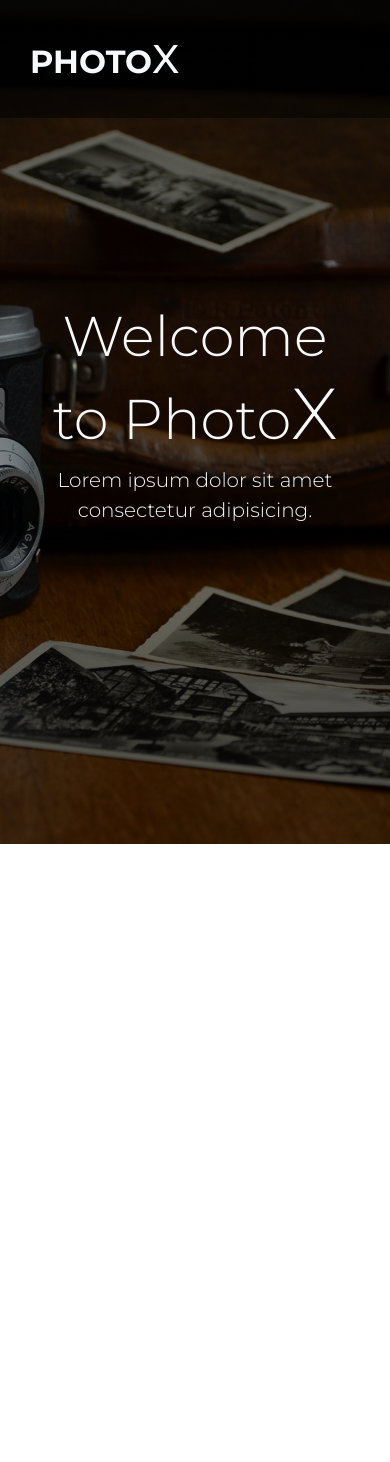
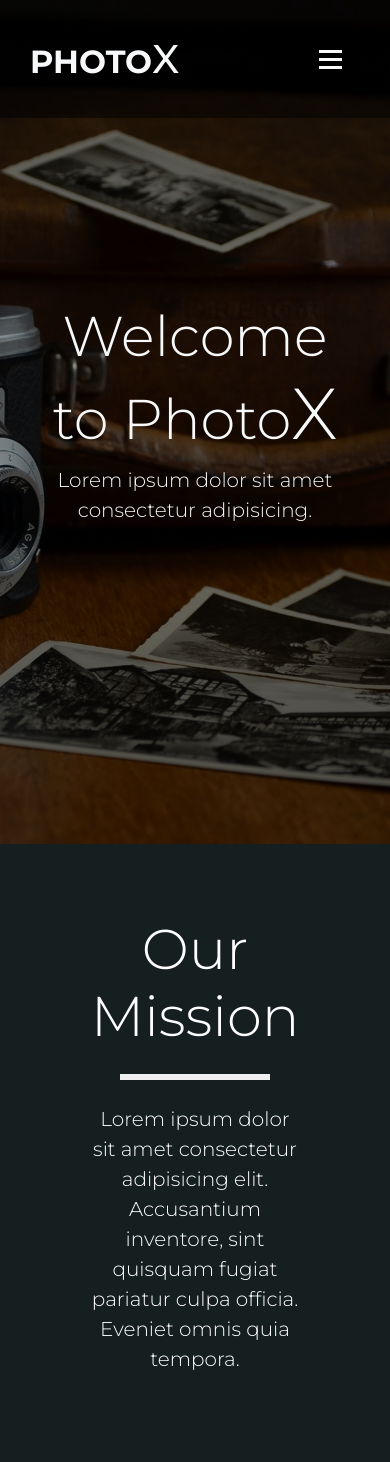
Before and after one commit to ANKITA-web34/photoX, a plain HTML site: page index.html in a window 390 px wide. Before the commit the page ends 844 px from the top, so only its background shows below. Drawn offline with nearby package versions, Linux system fonts and the light colour scheme.

Commit message:
creating mission section

```diff
--- a/index.html
+++ b/index.html
@@ -60,9 +60,25 @@
       </div>
 
     </header>
+    <!--Endofheader-->
+
+    <!--mission-->
+    <section class="p-5 mission">
+      <div class="container-fluid">
+        <div class="row text-white text-center">
+          <div class="col m-4">
+            <h1 class="display-4 mb-4">Our Mission</h1>
+            <div class="underline mb-4"></div>
+            <p class="lead">Lorem ipsum dolor sit amet consectetur adipisicing elit. Accusantium inventore, sint quisquam fugiat pariatur culpa officia. Eveniet omnis quia tempora.</p>
+          </div>
+        </div>
+
+      </div>
+    </section>
 
 
-    <!--Endofheader-->
+
+    <!--EndOfMission-->
 
 
 
--- a/script.js
+++ b/script.js
@@ -1,13 +1,17 @@
 $(document).ready(function() {
     $('.nav-button').click(function() {
-        $('.nav-button').toggleClasse('change');
+        $('.nav-button').toggleClass('change');
     });
 
 
     $(window).scroll(function() {
         let position = $(this).scrollTop();
-        if(postion >= 200) {
-            $('nav-menu').removeClass('custom-navbar');
+        if(position >= 200) {
+            $('.nav-menu').addClass('custom-navbar');
+        } else {
+            $('.nav-menu').removeClass('custom-navbar');
         }
     });
+
+
 });
--- a/style.css
+++ b/style.css
@@ -11,8 +11,6 @@ header{
 }
 
 
-
-
 /*navbar*/
 .nav-menu {
     background: linear-gradient(rgba(0,0,0,.3),rgba(0,0,0,.5));
@@ -24,7 +22,7 @@ header{
     font-size: 13px;
     letter-spacing: 1px;
     color: #eee;
-    transition: all .5s;
+    transition: color .5s;
 }
 
 .menu-item:hover {
@@ -35,23 +33,23 @@ header{
     color: #70aed2;
 }
 
-.line1 .line2 .line3 {
+.line1, .line2, .line3 {
     width: 23px;
     height: 3px;
     margin: 5px;
     transition: all .4s;
 }
 
-.change.line1 {
+.change .line1 {
     transform: rotate(-45deg) translate(-5px, 6px);
 }
 
-.line2 {
+.change .line2 {
     opacity: 0;
 }
 
-.change.line3 {
-    transform: rotate(45deg) translate(-5px, 6px);
+.change .line3 {
+    transform: rotate(45deg) translate(-5px, -6px);
 }
 
 .custom-navbar {
@@ -93,3 +91,14 @@ header{
         opacity: 1;
     }
 }
+
+/*mission*/
+.mission {
+    background: #151f20;
+}
+
+.underline {
+    width: 150px;
+    border: 3px solid #eee;
+    margin: auto;
+}
```
